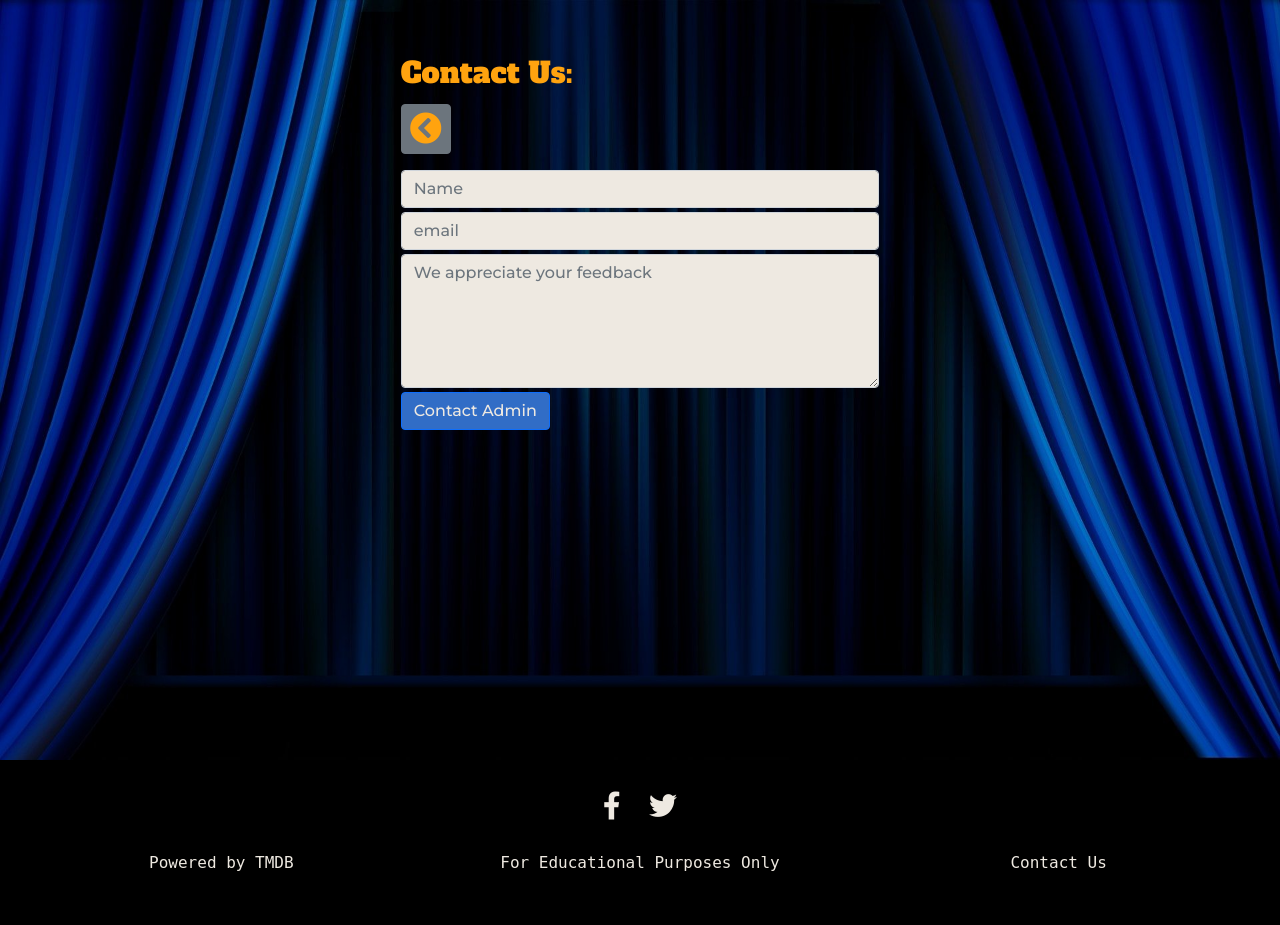
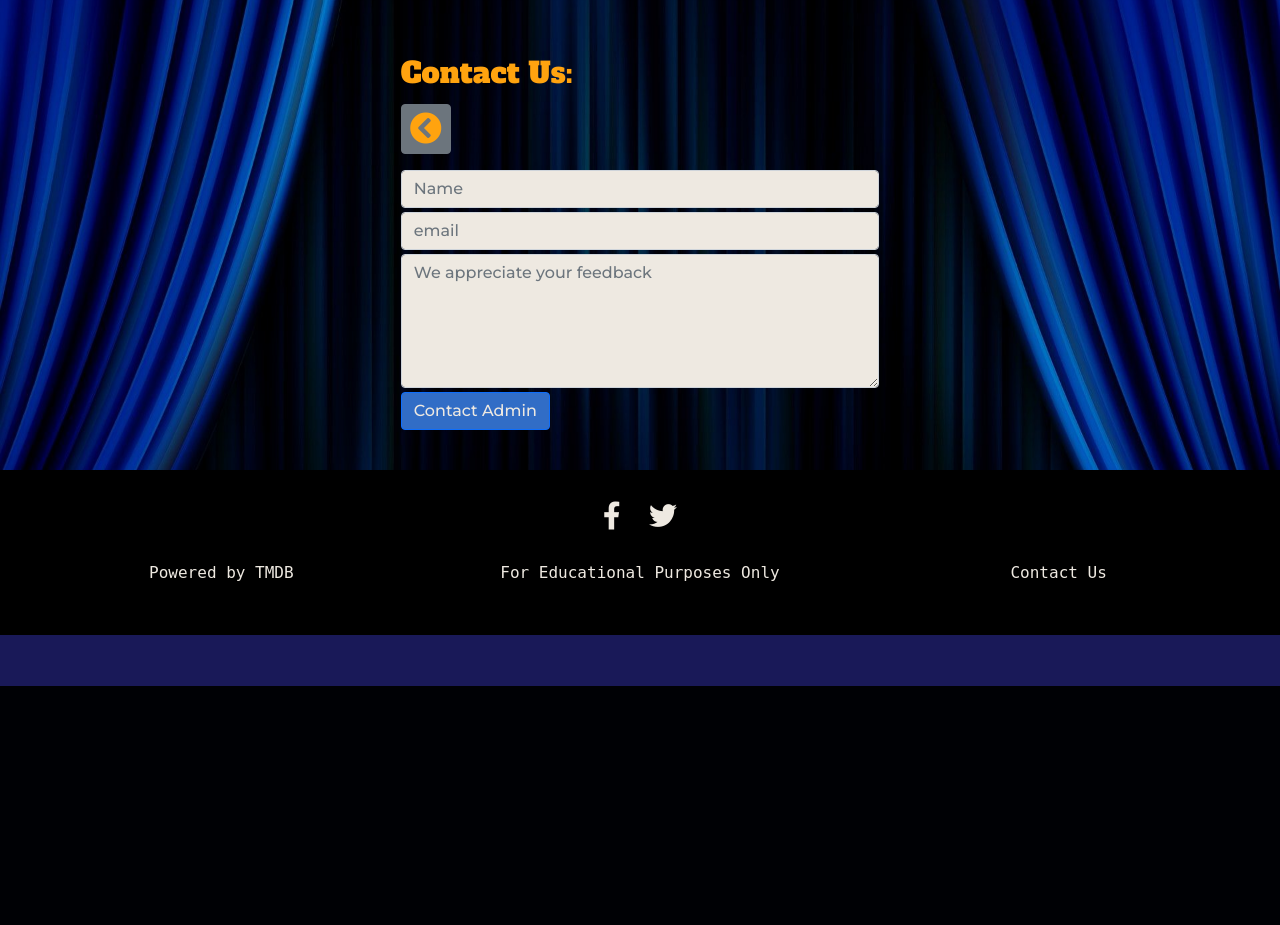
Before and after one commit to robot5000-design/ms3, a Flask app: page /contact in a window 1280 px wide. Shown: the part 114-1039 px from the top of the page. After the commit the page ends 800 px from the top, so only its background shows below. Run offline with Flask 2, Linux system fonts and the light colour scheme; some libraries are stand-ins or nearby versions.

Commit message:
Remove background image height

```diff
--- a/static/css/style.css
+++ b/static/css/style.css
@@ -100,7 +100,6 @@ h2 {
 .backing-image {
   background: url(../images/back-image.jpg) repeat top center fixed;
   background-size: 100% 100%;
-  min-height: 95vh;
   position: relative;
   display: -webkit-box;
   display: -ms-flexbox;
```
